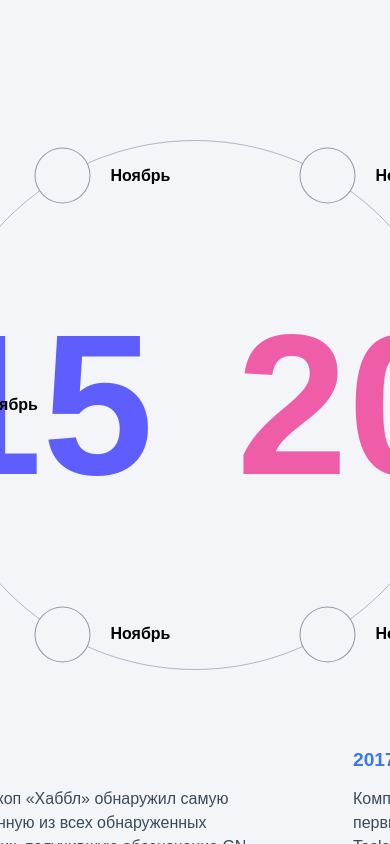
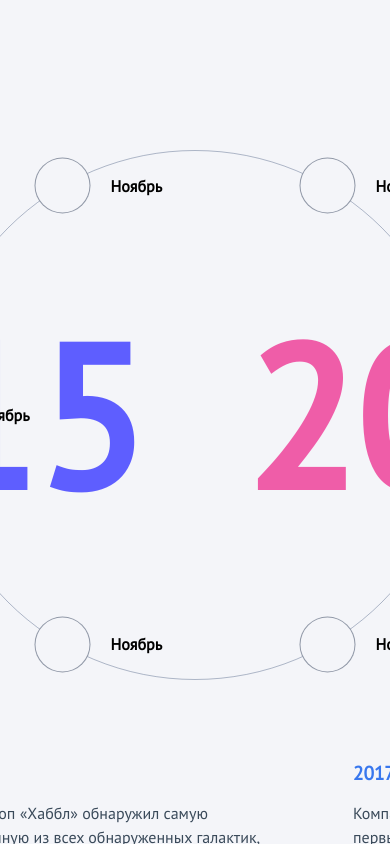
Before and after one commit to AlexeyBMSTU/search, a React app: page / in a window 390 px wide. Built offline with nearby package versions, Linux system fonts and the light colour scheme.

Commit message:
Добавил скролл

```diff
--- a/src/pages/home/ui/styles.scss
+++ b/src/pages/home/ui/styles.scss
@@ -106,6 +106,9 @@
   margin-top: 20px;
   scrollbar-width: none;
 }
+.events.mobile {
+  gap: 40px;
+}
 .events.desktop {
   gap: 80px;
   margin-right: 80px;
@@ -132,7 +135,7 @@
     margin-left: 20px;
   }
   .event {
-    width: 80%;
+    width: 260px;
     margin-bottom: 20px;
   }
 }
--- a/src/pages/home/ui/ui.tsx
+++ b/src/pages/home/ui/ui.tsx
@@ -28,19 +28,20 @@ const MobileHome = () => {
               <div className='paginate-item active'></div>
             </div>
           </div>
+          <div className='interactive-info'>
             <div className='events'>
               <div className='event mobile'>
                 <h3>2015</h3>
                 <p>
-                13 сентября — частное солнечное затмение, видимое в Южной Африке
-                и части Антарктиды
+                  13 сентября — частное солнечное затмение, видимое в Южной
+                  Африке и части Антарктиды
                 </p>
               </div>
               <div className='event mobile'>
                 <h3>2016</h3>
                 <p>
-                Телескоп «Хаббл» обнаружил самую удалённую из всех обнаруженных
-                галактик, получившую обозначение GN-z11
+                  Телескоп «Хаббл» обнаружил самую удалённую из всех
+                  обнаруженных галактик, получившую обозначение GN-z11
                 </p>
               </div>
               <div className='event mobile'>
@@ -63,6 +64,7 @@ const MobileHome = () => {
                   Компания Tesla официально представила первый в мире
                   электрический грузовик Tesla Semi
                 </p>
+              </div>
             </div>
           </div>
         </div>
--- a/src/static/styles/styles.scss
+++ b/src/static/styles/styles.scss
@@ -1,5 +1,5 @@
 body {
-  font-family: 'Arial', sans-serif;
+  // font-family: 'Arial', sans-serif;
   background-color: #f5f7fa;
   margin: 0;
   padding: 0;
@@ -10,9 +10,14 @@ body {
   position: relative;
   width: 100vw;
   height: 100vh;
-  // font-family: 'PT Sans', sans-serif;
+  font-family: 'PTS', sans-serif;
 }
-
+@font-face {
+  font-family: 'PTS';
+  src: url('@/static/fonts/PTSans-Regular.ttf') format('truetype');
+  font-weight: normal;
+  font-style: normal;
+}
 #root {
   height: 100%;
   width: 100%;
```
Also changed, not shown: src/static/fonts/PTSans-Regular.ttf (added). Lines whose indentation alone changed are shown as unchanged.
